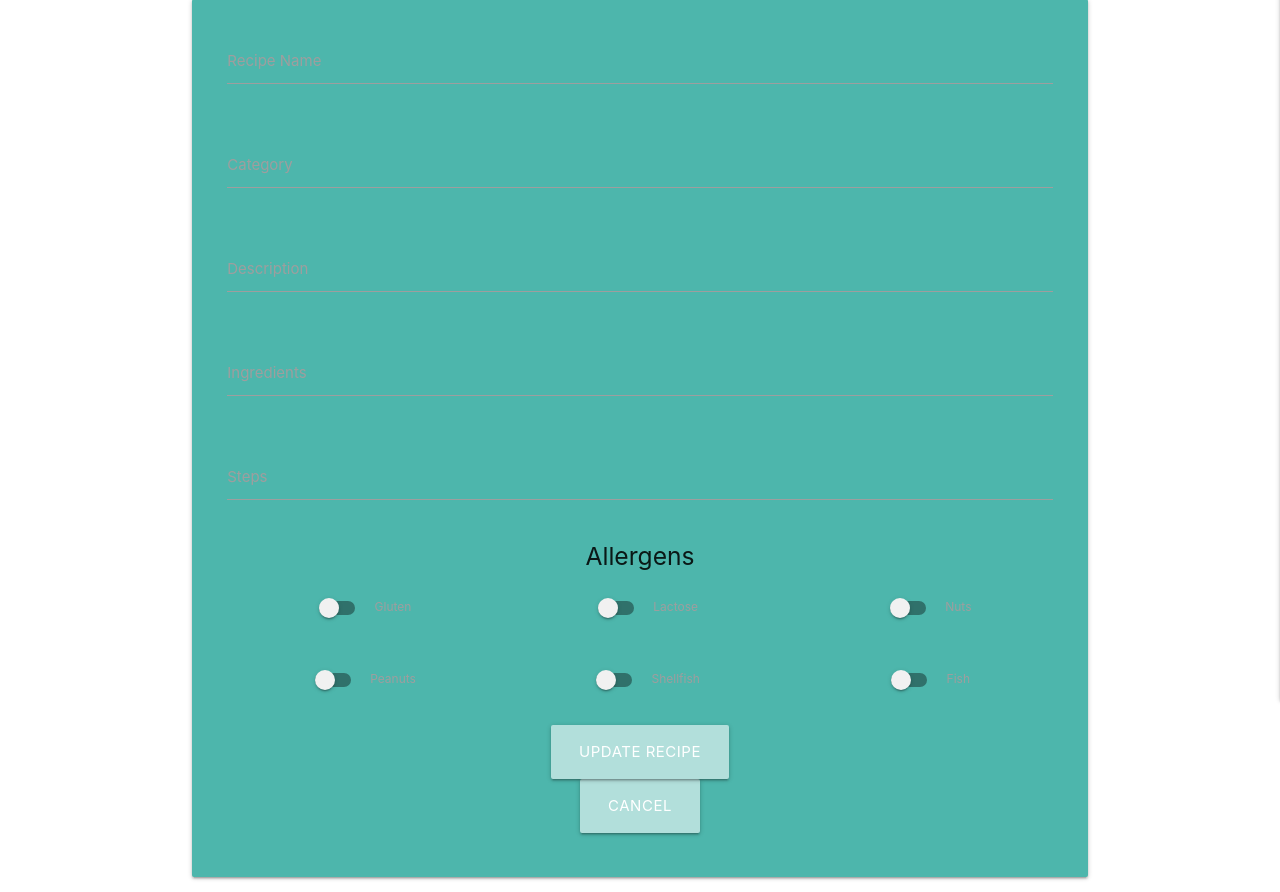
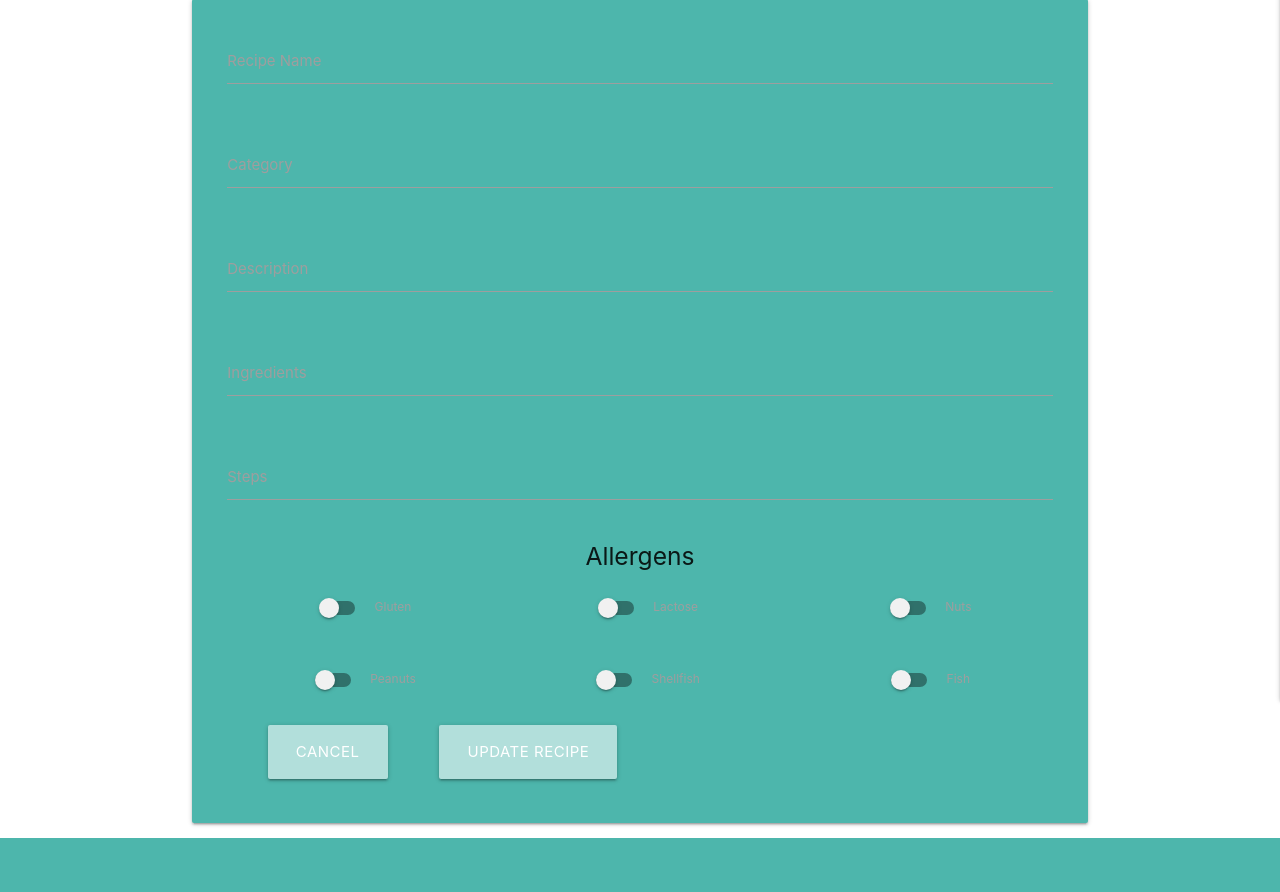
Before and after one commit to Code-Institute-Submissions/Daffie95-wikipies-MS3_MayResub, a Flask app: template templates/edit_page.html in a window 1280 px wide. Shown: the part 160-1052 px from the top of the page. After the commit the page ends 998 px from the top, so only its background shows below. Run offline with Flask 2, Linux system fonts and the light colour scheme; the template is opened without the code that fills it, so the values that code supplies are empty; some libraries are stand-ins or nearby versions.

Commit message:
Update edit_page.html
changed buttons to occupy 6 spaces each to remain on the same row

```diff
--- a/templates/edit_page.html
+++ b/templates/edit_page.html
@@ -135,11 +135,11 @@
 </div>
 
 <div class="row">
-    <div class="col s12 center align">
+    <div class="col s6 center align">
         <button type="submit" class="btn-large teal lighten-4">
             Update Recipe
         </button>
-        <div class="col s12 center align">
+        <div class="col s6 center align">
             <a href="{{ url_for('frontpage') }}" class="btn-large teal lighten-4">Cancel</a>
         </div>
     </div>
```
